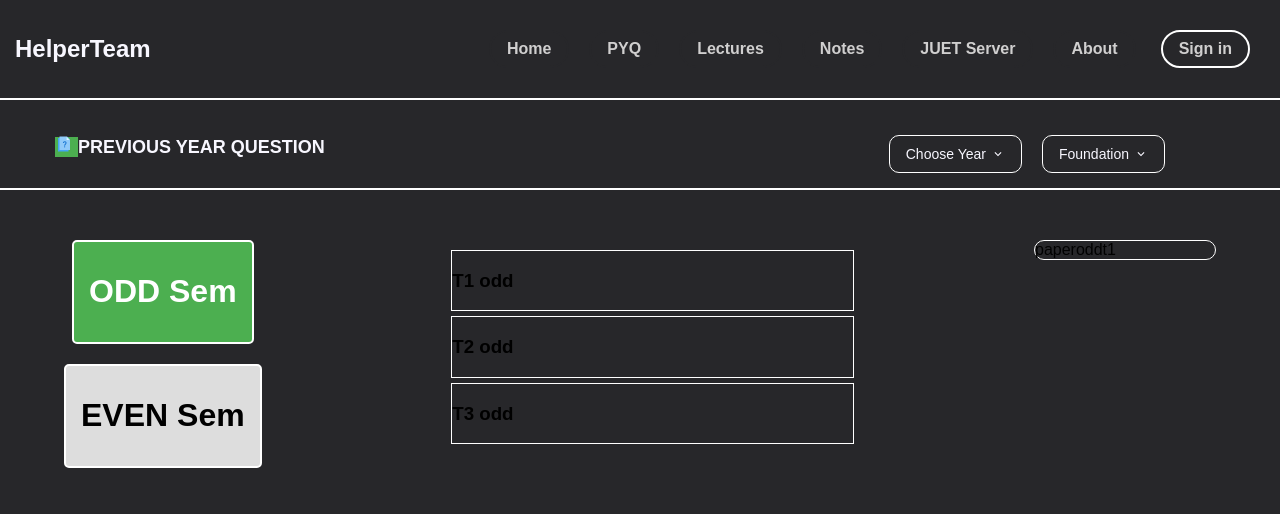
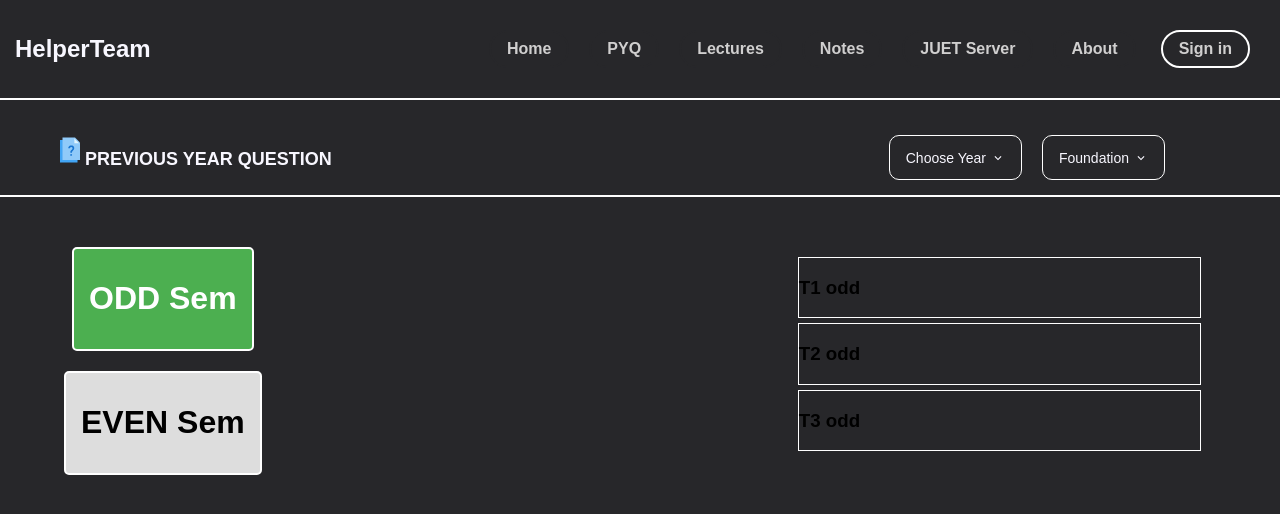
Before and after one commit to Indranil102/Helper_Team, a React (Create React App) app: page /pyq in a window 1280 px wide. Shown: the top 514 px of the page. Built offline with nearby package versions, Linux system fonts and the light colour scheme; the HTML template or start-up script is replaced by a standard one; a web font is replaced by a local one.

Commit message:
js and css update

```diff
--- a/src/Pages/pyq/Pyq.css
+++ b/src/Pages/pyq/Pyq.css
@@ -28,10 +28,9 @@ body {
   margin-left: 40px;
   gap:8px;
 }
-.second-two span{
-  width: 100px;
-  height: auto;
-  background-color: #4CAF50;
+.second-two svg{
+  width: 30px;
+  height: 30px;
 }
 
 
--- a/src/Pages/pyq/Pyq.jsx
+++ b/src/Pages/pyq/Pyq.jsx
@@ -1,34 +1,44 @@
 import React, { useState } from 'react';
-
 import './Pyq.css';
 import { FcQuestions } from "react-icons/fc";
-
-
 import { MdOutlineKeyboardArrowDown } from "react-icons/md";
 import Papers from './Papers';
 
 const Pyq = () => {
+  const [selectedSem, setSelectedSem] = useState('odd');
+  const [selectedtest, setSelectedtest] = useState('t1');
+  const [isTestSelected, setIsTestSelected] = useState(false);
 
-  const [selectedSem, setSelectedSem] = useState('odd');
-  const [selectedtest, setSelectedtest]= useState('t1');
-
+  function handleTestClick(test) {
+    setSelectedtest(test);
+    setIsTestSelected(true);
+  }
 
   function selectSem() {
     return (
       selectedSem === 'odd' ? (
         <>
-          <div className={`test ${selectedtest=== 't1' ? 'selected' : ''}`} onClick={() => setSelectedtest('t1')} ><h3>T1 odd</h3>
+          <div className={`test ${selectedtest === 't1' ? 'selected' : ''}`} onClick={() => handleTestClick('t1')}>
+            <h3>T1 odd</h3>
           </div>
-          <div className={`test ${selectedtest=== 't2' ? 'selected' : ''}`} onClick={() => setSelectedtest('t2')}><h3>T2 odd</h3>
+          <div className={`test ${selectedtest === 't2' ? 'selected' : ''}`} onClick={() => handleTestClick('t2')}>
+            <h3>T2 odd</h3>
           </div>
-          <div className={`test ${selectedtest=== 't3' ? 'selected' : ''}`} onClick={() => setSelectedtest('t3')}><h3>T3 odd</h3>
+          <div className={`test ${selectedtest === 't3' ? 'selected' : ''}`} onClick={() => handleTestClick('t3')}>
+            <h3>T3 odd</h3>
           </div>
         </>
       ) : (
         <>
-          <div className={`test ${selectedtest=== 't1' ? 'selected' : ''}`} onClick={() => setSelectedtest('t1')}><h3>T1 even</h3></div>
-          <div className={`test ${selectedtest=== 't2' ? 'selected' : ''}`} onClick={() => setSelectedtest('t2')}><h3>T2 even</h3></div>
-          <div className={`test ${selectedtest=== 't3' ? 'selected' : ''}`} onClick={() => setSelectedtest('t3')}><h3>T3 even</h3></div>
+          <div className={`test ${selectedtest === 't1' ? 'selected' : ''}`} onClick={() => handleTestClick('t1')}>
+            <h3>T1 even</h3>
+          </div>
+          <div className={`test ${selectedtest === 't2' ? 'selected' : ''}`} onClick={() => handleTestClick('t2')}>
+            <h3>T2 even</h3>
+          </div>
+          <div className={`test ${selectedtest === 't3' ? 'selected' : ''}`} onClick={() => handleTestClick('t3')}>
+            <h3>T3 even</h3>
+          </div>
         </>
       )
     );
@@ -37,7 +47,7 @@ const Pyq = () => {
   return (
     <div>
       <div className="second-part">
-        <div className='second-two'><span>< FcQuestions /> </span>PREVIOUS YEAR QUESTION </div>
+        <div className='second-two'>< FcQuestions /><span>PREVIOUS YEAR QUESTION</span></div>
         <div className="dropdown">
           <button className="dropdown-button">Choose Year <MdOutlineKeyboardArrowDown /></button>
           <div className="dropdown-content">
@@ -58,7 +68,7 @@ const Pyq = () => {
       </div>
 
       <div className='ppr-selector'>
-
+        {!isTestSelected && ( // Hide sem-selectors when a test is selected
           <div className='sem-selectors'>
             <div
               className={`sem-selector ${selectedSem === 'odd' ? 'selected' : ''}`}
@@ -66,8 +76,6 @@ const Pyq = () => {
             >
               <h1>ODD Sem</h1>
             </div>
-
-
             <div
               className={`sem-selector ${selectedSem === 'even' ? 'selected' : ''}`}
               onClick={() => setSelectedSem('even')}
@@ -75,20 +83,24 @@ const Pyq = () => {
               <h1>EVEN Sem</h1>
             </div>
           </div>
+        )}
 
 
+        {!isTestSelected && (
           <div className='selected-content'>
           {selectSem()}
         </div>
+
+        )}
+        {isTestSelected && (
           <div className='selected-test'>
           <div className='select-paper'>
-    <Papers Sem={selectedSem} test={selectedtest}/>
+            <Papers Sem={selectedSem} test={selectedtest} />
+          </div>
+        </div>
+        )}
 
       </div>
-  </div>
-</div>
-
-
     </div>
   );
 };
```
Lines whose indentation alone changed are shown as unchanged.
